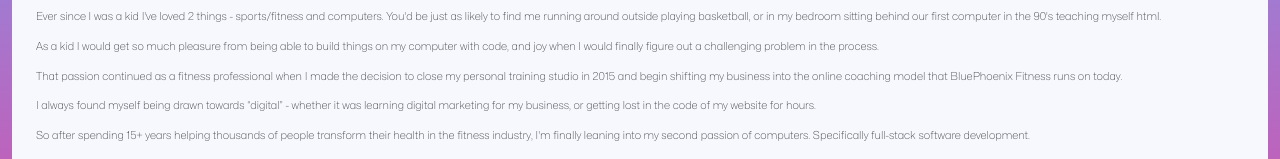
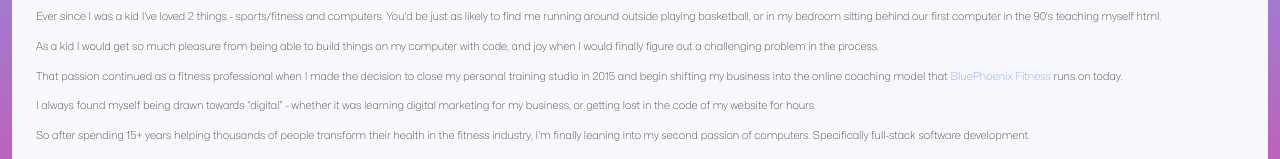
Before and after one commit to cameronmakarchuk/portfolio-site-client, a React (Create React App) app: page /about in a window 1280 px wide. Shown: the part 192-351 px from the top of the page. Built offline with nearby package versions, Linux system fonts and the light colour scheme.

Commit message:
Add link to BluePhoenix Fitness

```diff
--- a/src/pages/AboutPage/AboutPage.scss
+++ b/src/pages/AboutPage/AboutPage.scss
@@ -32,4 +32,13 @@
     &__signature {
         width: 120px
     }
+
+    &__link {
+        text-decoration: none;
+        color: $primary-four-blue;
+
+        &:hover {
+            color: $primary-eight-black;
+        }
+    }
 }
--- a/src/pages/AboutPage/AboutPage.tsx
+++ b/src/pages/AboutPage/AboutPage.tsx
@@ -22,8 +22,11 @@ export default function AboutPage(): JSX.Element {
       <p className="about-page__description">
         That passion continued as a fitness professional when I made the
         decision to close my personal training studio in 2015 and begin shifting
-        my business into the online coaching model that BluePhoenix Fitness runs
-        on today.
+        my business into the online coaching model that{" "}
+        <a href="https://bluephoenixfitness.com" className="about-page__link">
+          BluePhoenix Fitness
+        </a>{" "}
+        runs on today.
       </p>
       <p className="about-page__description">
         I always found myself being drawn towards “digital” - whether it was
```
